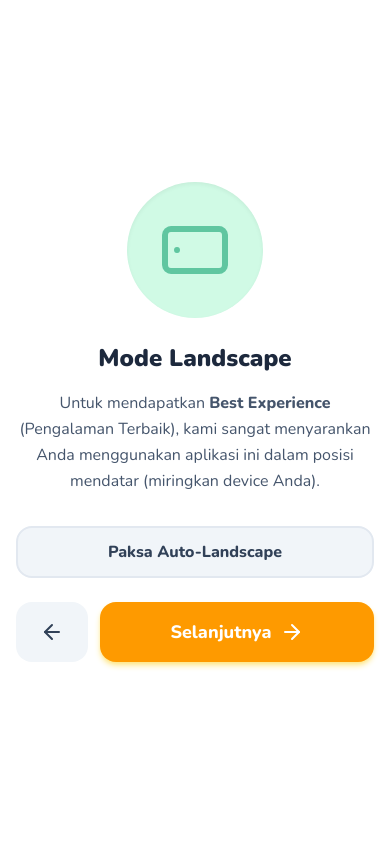
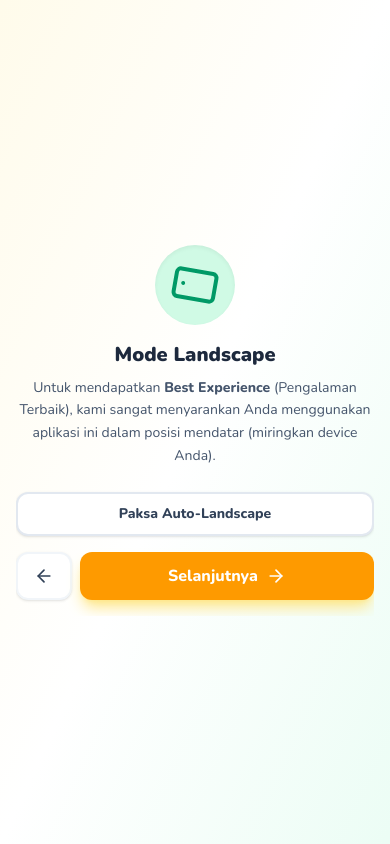
Before and after one commit to Eugenewijaya/aac-sci, a React (Vite) app: page / in a window 390 px wide. Both pictures are taken after a click on the button "Selanjutnya". Built offline with nearby package versions, Linux system fonts and the light colour scheme.

Commit message:
feat: animate splash screen with framer-motion and fix landscape responsiveness

```diff
--- a/package.json
+++ b/package.json
@@ -10,6 +10,7 @@
     "preview": "vite preview"
   },
   "dependencies": {
+    "framer-motion": "^12.40.0",
     "localforage": "^1.10.0",
     "lucide-react": "^1.21.0",
     "react": "^19.2.6",
--- a/src/components/SplashScreen.jsx
+++ b/src/components/SplashScreen.jsx
@@ -1,5 +1,6 @@
 import React, { useEffect, useState } from 'react';
 import { ArrowRight, ArrowLeft, Smartphone, CheckCircle } from 'lucide-react';
+import { motion, AnimatePresence } from 'framer-motion';
 
 export default function SplashScreen({ onComplete }) {
   const [isVisible, setIsVisible] = useState(false);
@@ -41,74 +42,181 @@ export default function SplashScreen({ onComplete }) {
 
   if (!isVisible) return null;
 
+  const pageVariants = {
+    initial: { opacity: 0, x: 40, filter: 'blur(4px)' },
+    animate: { opacity: 1, x: 0, filter: 'blur(0px)', transition: { duration: 0.5, ease: "easeOut", staggerChildren: 0.1 } },
+    exit: { opacity: 0, x: -40, filter: 'blur(4px)', transition: { duration: 0.3, ease: "easeIn" } }
+  };
+
+  const itemVariants = {
+    initial: { opacity: 0, y: 20 },
+    animate: { opacity: 1, y: 0, transition: { duration: 0.5, ease: "easeOut" } }
+  };
+
   return (
-    <div className={`fixed inset-0 z-50 flex flex-col items-center justify-center bg-white transition-opacity duration-500 ${isFading ? 'opacity-0' : 'opacity-100'} p-4`}>
-      <div className="max-w-md w-full flex flex-col items-center min-h-[450px] justify-center relative">
+    <AnimatePresence>
+      {!isFading && (
+        <motion.div
+          initial={{ opacity: 0 }}
+          animate={{ opacity: 1 }}
+          exit={{ opacity: 0, scale: 0.95 }}
+          transition={{ duration: 0.5 }}
+          className="fixed inset-0 z-50 flex flex-col items-center justify-center bg-gradient-to-br from-amber-50 via-white to-emerald-50 p-4 overflow-y-auto"
+        >
+          <div className="max-w-md w-full flex flex-col items-center justify-center relative min-h-min py-4 sm:py-8 my-auto overflow-hidden">
+            <AnimatePresence mode="wait">
 
               {/* Layer 1: Welcome */}
               {step === 1 && (
-          <div className="animate-in slide-in-from-right-8 fade-in duration-500 flex flex-col items-center text-center w-full">
-            <img src="/logo.jpg" alt="Star Champs Logo" className="w-48 h-auto object-contain mb-4" onError={(e) => e.target.style.display = 'none'} />
-            <h1 className="font-black text-2xl sm:text-3xl text-amber-500 mb-1">Selamat Datang di AAC</h1>
-            <p className="font-bold text-emerald-700 tracking-widest mb-6 text-sm sm:text-base">BY STAR CHAMPS INDONESIA</p>
-            <p className="text-slate-600 mb-8 leading-relaxed font-medium">
+                <motion.div
+                  key="step1"
+                  variants={pageVariants}
+                  initial="initial"
+                  animate="animate"
+                  exit="exit"
+                  className="flex flex-col items-center text-center w-full"
+                >
+                  <motion.img
+                    variants={itemVariants}
+                    src="/logo.jpg" alt="Star Champs Logo"
+                    className="w-32 sm:w-48 h-auto object-contain mb-2 sm:mb-4 landscape:w-24 landscape:mb-2 rounded-2xl shadow-xl shadow-amber-100"
+                    onError={(e) => e.target.style.display = 'none'}
+                    animate={{ y: [0, -10, 0] }}
+                    transition={{ duration: 3, repeat: Infinity, ease: "easeInOut" }}
+                  />
+                  <motion.h1 variants={itemVariants} className="font-black text-xl sm:text-3xl text-amber-500 mb-1 mt-4">
+                    Selamat Datang di AAC
+                  </motion.h1>
+                  <motion.p variants={itemVariants} className="font-bold text-emerald-700 tracking-widest mb-4 sm:mb-6 text-xs sm:text-base">
+                    BY STAR CHAMPS INDONESIA
+                  </motion.p>
+                  <motion.p variants={itemVariants} className="text-slate-600 mb-6 sm:mb-8 leading-relaxed font-medium text-sm sm:text-base landscape:text-xs landscape:mb-4">
                     Aplikasi komunikasi augmentatif dan alternatif (AAC) yang dirancang khusus untuk membantu anak-anak mengekspresikan diri mereka melalui gambar dan suara berbahasa Indonesia.
-            </p>
-            <button onClick={nextStep} className="bg-amber-500 text-white w-full py-4 rounded-2xl font-bold text-lg flex justify-center items-center gap-2 active:scale-95 transition-all shadow-md shadow-amber-200">
-              Selanjutnya <ArrowRight size={24} />
-            </button>
-          </div>
+                  </motion.p>
+                  <motion.button
+                    variants={itemVariants}
+                    whileHover={{ scale: 1.03, backgroundColor: "#f59e0b" }}
+                    whileTap={{ scale: 0.95 }}
+                    onClick={nextStep}
+                    className="bg-amber-500 text-white w-full py-3 sm:py-4 rounded-2xl font-bold text-base sm:text-lg flex justify-center items-center gap-2 shadow-lg shadow-amber-200"
+                  >
+                    Selanjutnya <ArrowRight size={20} className="sm:w-6 sm:h-6" />
+                  </motion.button>
+                </motion.div>
               )}
 
               {/* Layer 2: Landscape Warning */}
               {step === 2 && (
-          <div className="animate-in slide-in-from-right-8 fade-in duration-500 flex flex-col items-center text-center w-full">
-            <div className="bg-emerald-100 p-8 rounded-full text-emerald-600 mb-6 shadow-inner">
-               <Smartphone size={72} className="rotate-90 animate-pulse" />
-            </div>
-            <h2 className="font-black text-2xl text-slate-800 mb-4">Mode Landscape</h2>
-            <p className="text-slate-600 mb-8 leading-relaxed font-medium">
+                <motion.div
+                  key="step2"
+                  variants={pageVariants}
+                  initial="initial"
+                  animate="animate"
+                  exit="exit"
+                  className="flex flex-col items-center text-center w-full"
+                >
+                  <motion.div
+                    variants={itemVariants}
+                    className="bg-emerald-100 p-4 sm:p-8 rounded-full text-emerald-600 mb-4 sm:mb-6 shadow-inner landscape:p-4 landscape:mb-3"
+                  >
+                     <motion.div
+                       animate={{ rotate: [90, 80, 100, 90] }}
+                       transition={{ duration: 1.5, repeat: Infinity, ease: "easeInOut" }}
+                     >
+                       <Smartphone size={48} className="sm:w-16 sm:h-16 landscape:w-10 landscape:h-10" />
+                     </motion.div>
+                  </motion.div>
+                  <motion.h2 variants={itemVariants} className="font-black text-xl sm:text-2xl text-slate-800 mb-2 sm:mb-4">
+                    Mode Landscape
+                  </motion.h2>
+                  <motion.p variants={itemVariants} className="text-slate-600 mb-6 sm:mb-8 leading-relaxed font-medium text-sm sm:text-base landscape:text-xs landscape:mb-4">
                     Untuk mendapatkan <strong>Best Experience</strong> (Pengalaman Terbaik), kami sangat menyarankan Anda menggunakan aplikasi ini dalam posisi mendatar (miringkan device Anda).
-            </p>
-            <button onClick={requestLandscape} className="bg-slate-100 text-slate-700 hover:bg-slate-200 w-full py-3 rounded-2xl font-bold mb-6 border-2 border-slate-200 active:scale-95 transition-all">
+                  </motion.p>
+                  <motion.button
+                    variants={itemVariants}
+                    whileHover={{ scale: 1.02 }}
+                    whileTap={{ scale: 0.95 }}
+                    onClick={requestLandscape}
+                    className="bg-white text-slate-700 hover:bg-slate-50 w-full py-2.5 sm:py-3 rounded-xl sm:rounded-2xl font-bold mb-4 sm:mb-6 border-2 border-slate-200 shadow-sm text-sm sm:text-base"
+                  >
                     Paksa Auto-Landscape
-            </button>
-            <div className="flex gap-3 w-full">
-              <button onClick={prevStep} className="bg-slate-100 text-slate-700 py-4 rounded-2xl font-bold px-6 active:scale-95 transition-all">
-                <ArrowLeft size={24} />
-              </button>
-              <button onClick={nextStep} className="bg-amber-500 text-white flex-1 py-4 rounded-2xl font-bold text-lg flex justify-center items-center gap-2 active:scale-95 transition-all shadow-md shadow-amber-200">
-                Selanjutnya <ArrowRight size={24} />
-              </button>
-            </div>
-          </div>
+                  </motion.button>
+                  <motion.div variants={itemVariants} className="flex gap-2 sm:gap-3 w-full">
+                    <motion.button
+                      whileHover={{ scale: 1.05 }}
+                      whileTap={{ scale: 0.95 }}
+                      onClick={prevStep}
+                      className="bg-white border-2 border-slate-100 text-slate-700 py-3 sm:py-4 rounded-xl sm:rounded-2xl font-bold px-4 sm:px-6 shadow-sm"
+                    >
+                      <ArrowLeft size={20} className="sm:w-6 sm:h-6" />
+                    </motion.button>
+                    <motion.button
+                      whileHover={{ scale: 1.03 }}
+                      whileTap={{ scale: 0.95 }}
+                      onClick={nextStep}
+                      className="bg-amber-500 text-white flex-1 py-3 sm:py-4 rounded-xl sm:rounded-2xl font-bold text-base sm:text-lg flex justify-center items-center gap-2 shadow-lg shadow-amber-200"
+                    >
+                      Selanjutnya <ArrowRight size={20} className="sm:w-6 sm:h-6" />
+                    </motion.button>
+                  </motion.div>
+                </motion.div>
               )}
 
               {/* Layer 3: Instructions */}
               {step === 3 && (
-          <div className="animate-in slide-in-from-right-8 fade-in duration-500 flex flex-col items-center text-center w-full">
-            <div className="bg-amber-100 p-6 rounded-full text-amber-500 mb-6 shadow-inner">
-               <CheckCircle size={64} />
-            </div>
-            <h2 className="font-black text-2xl text-slate-800 mb-4">Cara Penggunaan</h2>
-            <div className="text-slate-600 mb-8 text-left space-y-3 bg-amber-50 p-5 rounded-2xl border-2 border-amber-100 w-full font-medium">
-              <p className="flex gap-3 items-start"><span className="bg-white rounded-full w-6 h-6 flex items-center justify-center font-bold text-amber-500 shrink-0 shadow-sm">1</span> Tekan gambar untuk menyusun kata di papan atas.</p>
-              <p className="flex gap-3 items-start"><span className="bg-white rounded-full w-6 h-6 flex items-center justify-center font-bold text-amber-500 shrink-0 shadow-sm">2</span> Tekan ikon Mikrofon untuk menyuarakan kalimat.</p>
-              <p className="flex gap-3 items-start"><span className="bg-white rounded-full w-6 h-6 flex items-center justify-center font-bold text-amber-500 shrink-0 shadow-sm">3</span> Tekan ikon Tong Sampah untuk menghapus kata.</p>
-              <p className="flex gap-3 items-start"><span className="bg-white rounded-full w-6 h-6 flex items-center justify-center font-bold text-amber-500 shrink-0 shadow-sm">4</span> Ketuk ikon Gear (Pengaturan) untuk masuk ke Mode Orang Tua.</p>
-            </div>
-            <div className="flex gap-3 w-full">
-              <button onClick={prevStep} className="bg-slate-100 text-slate-700 py-4 rounded-2xl font-bold px-6 active:scale-95 transition-all">
-                <ArrowLeft size={24} />
-              </button>
-              <button onClick={handleStart} className="bg-emerald-500 hover:bg-emerald-600 text-white flex-1 py-4 rounded-2xl font-black text-xl flex justify-center items-center gap-2 shadow-lg shadow-emerald-200 active:scale-95 transition-all">
+                <motion.div
+                  key="step3"
+                  variants={pageVariants}
+                  initial="initial"
+                  animate="animate"
+                  exit="exit"
+                  className="flex flex-col items-center text-center w-full"
+                >
+                  <motion.div
+                    variants={itemVariants}
+                    className="bg-amber-100 p-4 sm:p-6 rounded-full text-amber-500 mb-4 sm:mb-6 shadow-inner landscape:p-4 landscape:mb-3"
+                  >
+                     <motion.div
+                       animate={{ scale: [1, 1.1, 1] }}
+                       transition={{ duration: 2, repeat: Infinity, ease: "easeInOut" }}
+                     >
+                       <CheckCircle size={48} className="sm:w-16 sm:h-16 landscape:w-10 landscape:h-10" />
+                     </motion.div>
+                  </motion.div>
+                  <motion.h2 variants={itemVariants} className="font-black text-xl sm:text-2xl text-slate-800 mb-2 sm:mb-4">
+                    Cara Penggunaan
+                  </motion.h2>
+                  <motion.div variants={itemVariants} className="text-slate-600 mb-6 sm:mb-8 text-left space-y-2 sm:space-y-3 bg-white shadow-sm p-4 sm:p-5 rounded-xl sm:rounded-2xl border border-slate-100 w-full font-medium text-xs sm:text-base landscape:mb-4 landscape:p-3 landscape:text-xs">
+                    <motion.p whileHover={{ x: 5 }} className="flex gap-2 sm:gap-3 items-start transition-all"><span className="bg-amber-100 rounded-full w-5 h-5 sm:w-6 sm:h-6 flex items-center justify-center font-bold text-amber-600 shrink-0 shadow-sm text-xs sm:text-sm">1</span> Tekan gambar untuk menyusun kata di papan atas.</motion.p>
+                    <motion.p whileHover={{ x: 5 }} className="flex gap-2 sm:gap-3 items-start transition-all"><span className="bg-amber-100 rounded-full w-5 h-5 sm:w-6 sm:h-6 flex items-center justify-center font-bold text-amber-600 shrink-0 shadow-sm text-xs sm:text-sm">2</span> Tekan ikon Mikrofon untuk menyuarakan kalimat.</motion.p>
+                    <motion.p whileHover={{ x: 5 }} className="flex gap-2 sm:gap-3 items-start transition-all"><span className="bg-amber-100 rounded-full w-5 h-5 sm:w-6 sm:h-6 flex items-center justify-center font-bold text-amber-600 shrink-0 shadow-sm text-xs sm:text-sm">3</span> Tekan ikon Tong Sampah untuk menghapus kata.</motion.p>
+                    <motion.p whileHover={{ x: 5 }} className="flex gap-2 sm:gap-3 items-start transition-all"><span className="bg-amber-100 rounded-full w-5 h-5 sm:w-6 sm:h-6 flex items-center justify-center font-bold text-amber-600 shrink-0 shadow-sm text-xs sm:text-sm">4</span> Ketuk ikon Gear (Pengaturan) untuk masuk ke Mode Orang Tua.</motion.p>
+                  </motion.div>
+                  <motion.div variants={itemVariants} className="flex gap-2 sm:gap-3 w-full">
+                    <motion.button
+                      whileHover={{ scale: 1.05 }}
+                      whileTap={{ scale: 0.95 }}
+                      onClick={prevStep}
+                      className="bg-white border-2 border-slate-100 text-slate-700 py-3 sm:py-4 rounded-xl sm:rounded-2xl font-bold px-4 sm:px-6 shadow-sm"
+                    >
+                      <ArrowLeft size={20} className="sm:w-6 sm:h-6" />
+                    </motion.button>
+                    <motion.button
+                      whileHover={{ scale: 1.02 }}
+                      whileTap={{ scale: 0.95 }}
+                      onClick={handleStart}
+                      className="bg-emerald-500 hover:bg-emerald-600 text-white flex-1 py-3 sm:py-4 rounded-xl sm:rounded-2xl font-black text-lg sm:text-xl flex justify-center items-center gap-2 shadow-lg shadow-emerald-200"
+                    >
                       MULAI SEKARANG
-              </button>
-            </div>
-          </div>
+                    </motion.button>
+                  </motion.div>
+                </motion.div>
               )}
 
+            </AnimatePresence>
           </div>
-    </div>
+        </motion.div>
+      )}
+    </AnimatePresence>
   );
 }
```
Also changed, not shown: 1 other file (tests, documents, lock files or other folders). Lines whose indentation alone changed are shown as unchanged.
